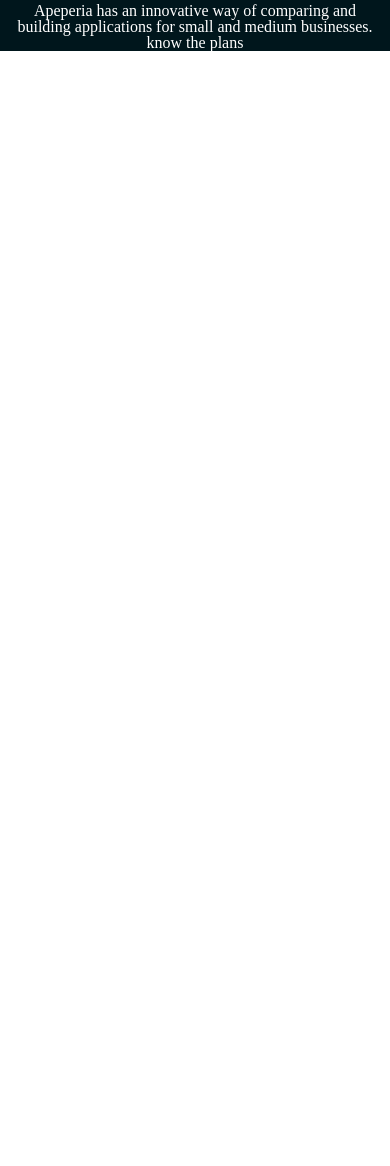
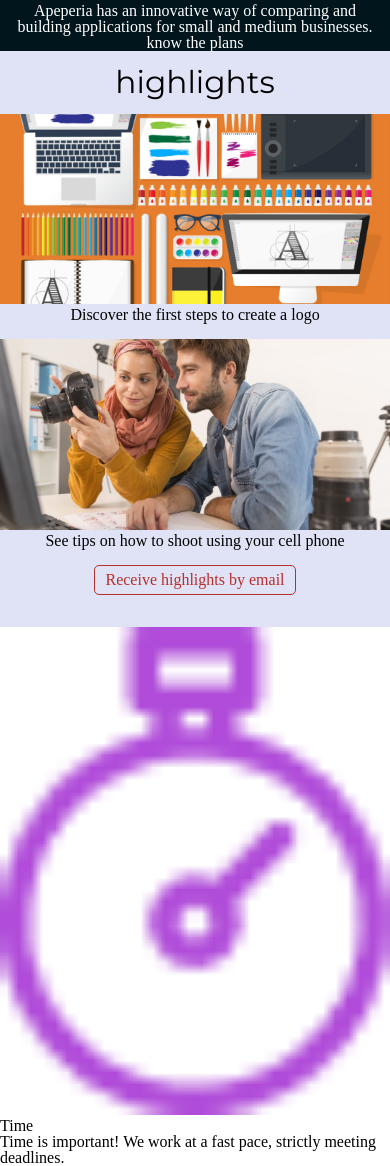
Before and after one commit to almeidaleandro28/Alura-apeperia, a website: page index.html in a window 390 px wide. Shown: the part 216-1382 px from the top of the page. Before the commit the page ends 844 px from the top, so only its background shows below. Drawn offline with Linux system fonts and the light colour scheme.

Commit message:
position highlights in mobile

```diff
--- a/index.html
+++ b/index.html
@@ -48,11 +48,33 @@
 		</section>
 		<!--end call-->
 		<section class="highlights" id="highlights">
+			<div class="container">
+				<h1 class="highlights-title">highlights</h1>
 
+				<figure class="highlight">
+					<img class="highlight-img img" src="./img/comecando-criar-logotipo.png" alt="create logo">
+					<figcaption class="highlight-description">Discover the first steps to create a logo</figcaption>
+				</figure><!--end highlight-->
+
+				<figure class="highlight">
+					<img class="highlight-img img" src="./img/dicas-fotografia.png" alt="create logo">
+					<figcaption class="highlight-description">See tips on how to shoot using your cell phone</figcaption>
+				</figure><!--end highlight-->
+
+				<a class="btn highlights-btn" href="#">Receive highlights by email</a>
+			</div><!--end container-->
 		</section>
 		<!--end highlights-->
 		<section class="differentials">
-
+			<div class="differential">
+				<div class="differential-header">
+					<img src="./img/icone-relogio.png" alt="watch icon">
+					<h2>Time</h2>
+					<p>
+						Time is important! We work at a fast pace, strictly meeting deadlines.
+					</p>
+				</div>
+			</div><!--end differential-->
 		</section>
 		<!--end differentials-->
 		<section class="about" id="about">
--- a/scss/_variables.scss
+++ b/scss/_variables.scss
@@ -1,6 +1,7 @@
 // colors
 $c-white: #FFF;
-$c-blue-light: #DFE3E5;
+$-c-blue-light: #DFE3F5;
+$-c-blue-light-2: #DFE3E5;
 $c-red-dark: #B72E2E;
 $c-gray-dark: #4F4C4C;
 $c-gray-light: #F7F4F4;
--- a/scss/style.scss
+++ b/scss/style.scss
@@ -3,6 +3,8 @@
 @import "responsive";
 @import "header";
 @import "hero";
+@import "highlights";
+
 
 html,
 body {
@@ -47,3 +49,9 @@ h2 {
 
 }
 h3 {}
+
+// img
+img {
+  width: 100%;
+  height: auto;
+}
```
Also changed, not shown: css/style.css, 1 other file.
